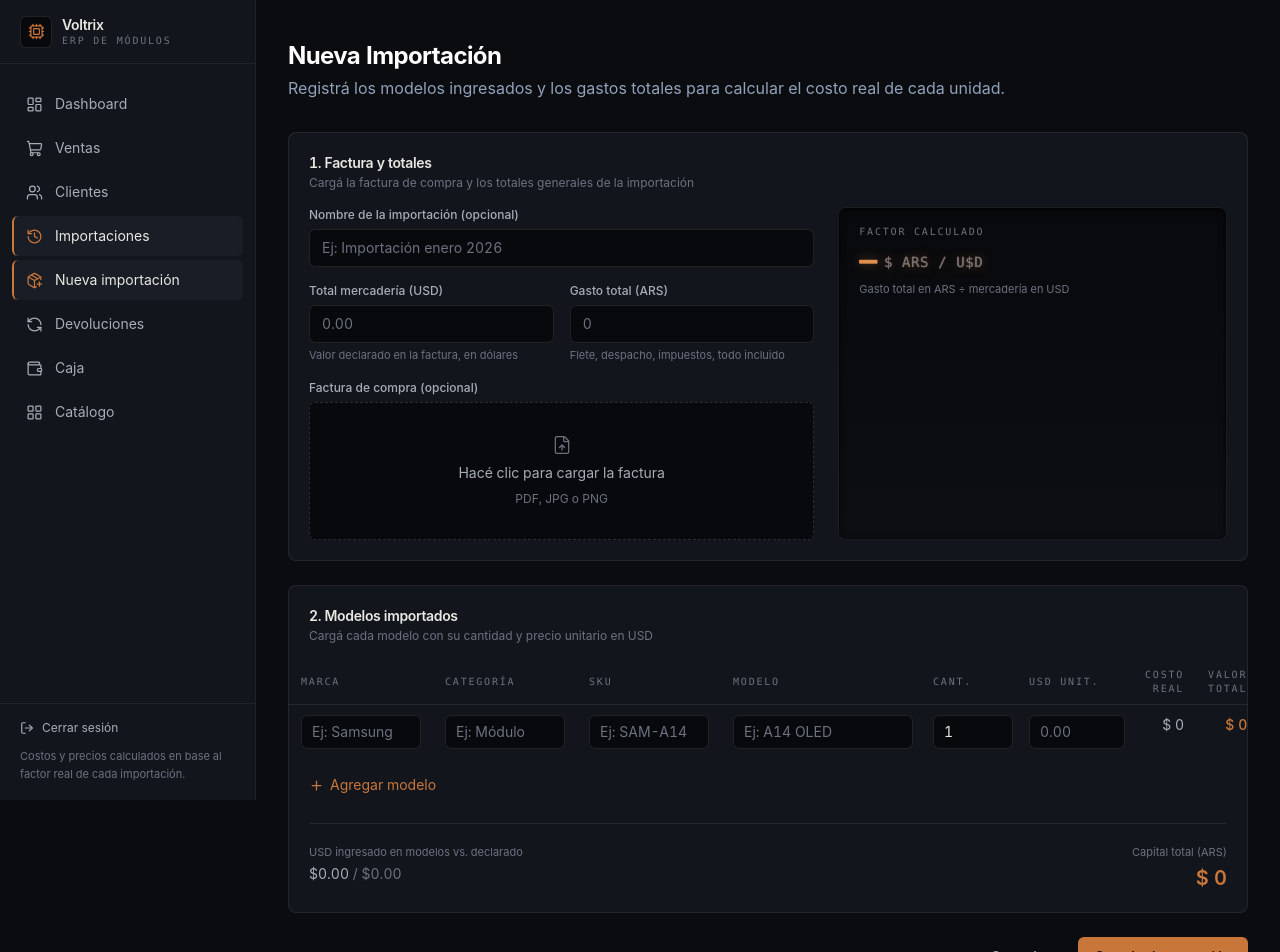
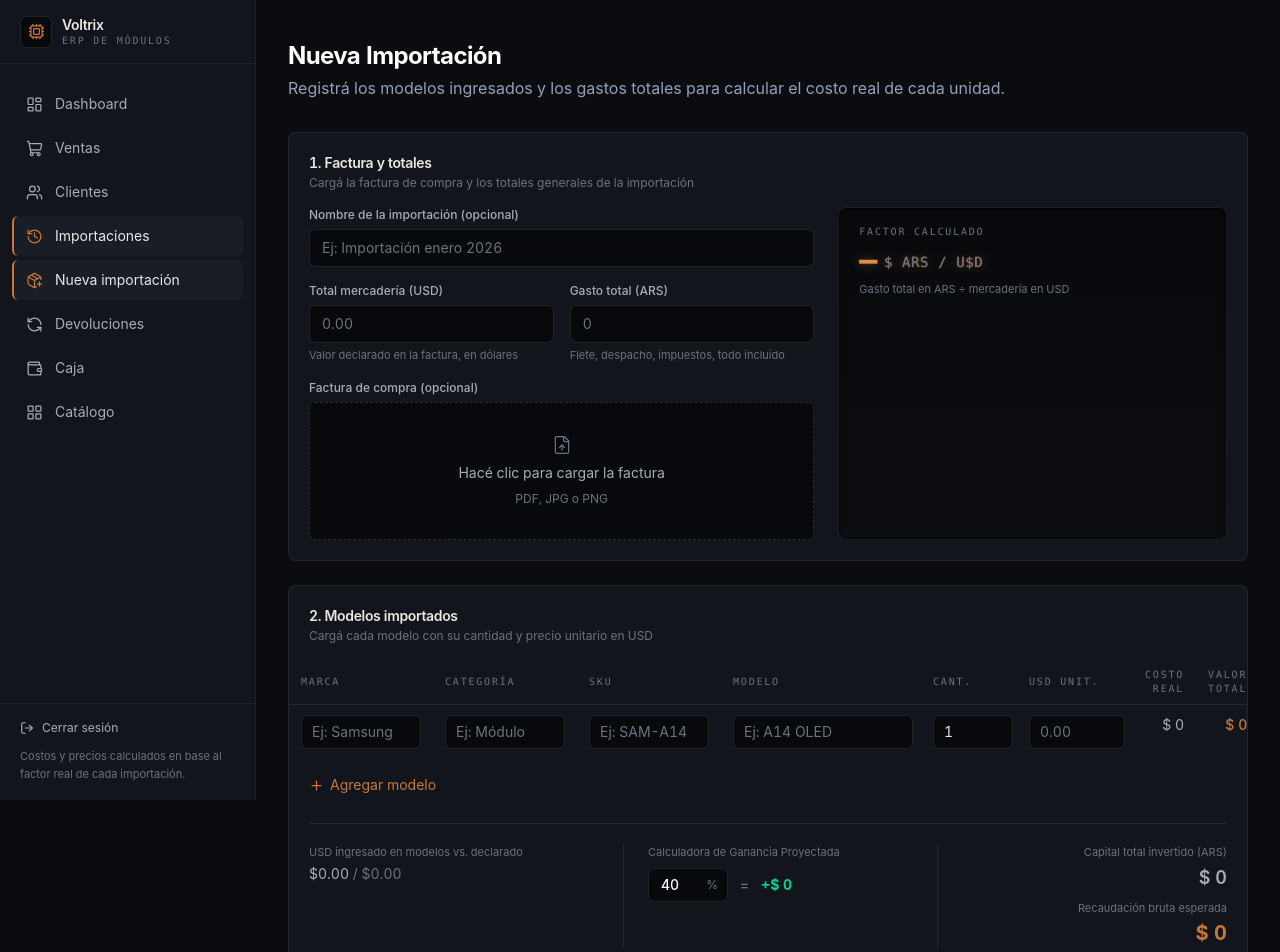
Before and after one commit to techmicgsm-cloud/celumodulos, a Next.js app: page /importaciones/nueva in a window 1280 px wide. Shown: the top 952 px of the page. Built offline with nearby package versions, Linux system fonts and the light colour scheme.

Commit message:
feat: agregar calculadora de ganancia proyectada en nueva importacion

```diff
--- a/components/forms/ImportacionForm.tsx
+++ b/components/forms/ImportacionForm.tsx
@@ -63,6 +63,7 @@ export function ImportacionForm({
   const [error, setError] = useState<string | null>(null);
   const [enviando, setEnviando] = useState(false);
   const [procesandoIA, setProcesandoIA] = useState(false);
+  const [margenProyectado, setMargenProyectado] = useState<number>(40);
 
   const factor = calcularFactor(gastoPesos, totalUsd);
 
@@ -81,6 +82,9 @@ export function ImportacionForm({
 
   const diferenciaUsd = totalUsd - totalUsdIngresado;
   const hayDiferenciaSignificativa = totalUsd > 0 && Math.abs(diferenciaUsd) > 0.5;
+
+  const gananciaProyectada = capitalTotalArs * (margenProyectado / 100);
+  const recaudacionProyectada = capitalTotalArs + gananciaProyectada;
 
   function actualizarItem(clienteId: string, patch: Partial<ModeloFormInput>) {
     setItems((prev) =>
@@ -324,7 +328,8 @@ export function ImportacionForm({
           Agregar modelo
         </button>
 
-        <div className="mt-6 pt-5 border-t border-white/8 grid grid-cols-1 sm:grid-cols-2 gap-4">
+        <div className="mt-6 pt-5 border-t border-white/8 grid grid-cols-1 md:grid-cols-3 gap-6">
+          {/* Col 1: USD Diferencias */}
           <div>
             <p className="text-[11px] text-text-muted mb-1">
               USD ingresado en modelos vs. declarado
@@ -340,10 +345,38 @@ export function ImportacionForm({
               </p>
             )}
           </div>
-          <div className="sm:text-right">
-            <p className="text-[11px] text-text-muted mb-1">Capital total (ARS)</p>
-            <p className="text-xl font-semibold text-copper tabular-nums">
+
+          {/* Col 2: Calculadora de Ganancia */}
+          <div className="md:border-l border-white/8 md:pl-6">
+            <p className="text-[11px] text-text-muted mb-2">Calculadora de Ganancia Proyectada</p>
+            <div className="flex items-center gap-3">
+              <div className="relative">
+                <input
+                  type="number"
+                  step="0.1"
+                  min="0"
+                  className="w-20 bg-bg-recessed border border-white/10 rounded-md py-1.5 pl-3 pr-6 text-sm font-medium text-white tabular-nums focus:outline-none focus:border-copper focus:ring-1 focus:ring-copper transition-colors"
+                  value={margenProyectado || ""}
+                  onChange={(e) => setMargenProyectado(Number(e.target.value))}
+                />
+                <span className="absolute right-2.5 top-1/2 -translate-y-1/2 text-text-muted text-xs">%</span>
+              </div>
+              <span className="text-text-muted text-sm font-medium">=</span>
+              <div className="flex flex-col">
+                <span className="text-sm font-bold text-emerald-400 tabular-nums">+{formatARS(gananciaProyectada)}</span>
+              </div>
+            </div>
+          </div>
+
+          {/* Col 3: Capital y Recaudacion */}
+          <div className="md:text-right md:border-l border-white/8 md:pl-6">
+            <p className="text-[11px] text-text-muted mb-1">Capital total invertido (ARS)</p>
+            <p className="text-lg font-semibold text-text-secondary tabular-nums">
               {formatARS(capitalTotalArs)}
+            </p>
+            <p className="text-[11px] text-text-muted mt-2 mb-0.5">Recaudación bruta esperada</p>
+            <p className="text-xl font-bold text-copper tabular-nums">
+              {formatARS(recaudacionProyectada)}
             </p>
           </div>
         </div>
```
